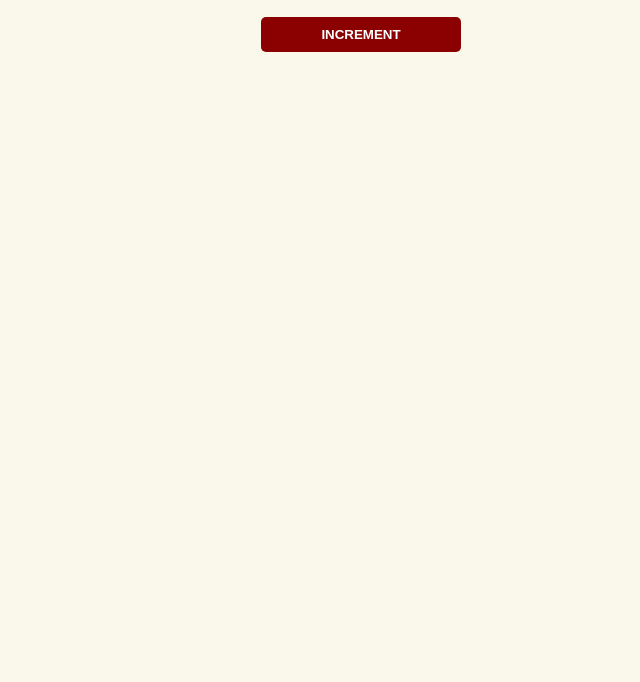
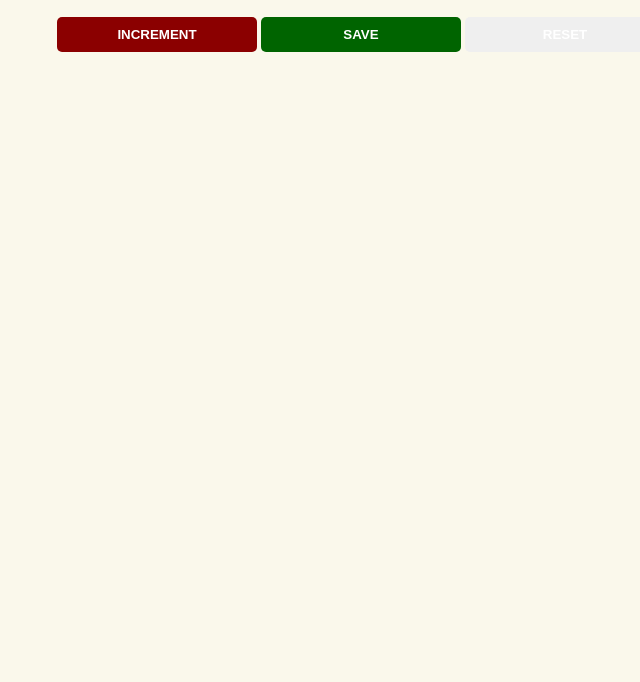
Before and after one commit to judiemosinabre/Learn-JavaScript, a plain HTML site: page passengerCounterApp/index.html in a window 1280 px wide. Shown: the part 118-800 px from the top of the page, without its empty margins (279-919 px from the left). Drawn offline with Linux system fonts and the light colour scheme.

Commit message:
added new buttons

```diff
--- a/passengerCounterApp/index.html
+++ b/passengerCounterApp/index.html
@@ -7,7 +7,11 @@
     <body>
         <h1>People entered: </h1>
         <h2 id="count-el">0</h2>
-        <button id="increment-btn" onclick="increment()">INCREMENT</button>
+        <div>
+            <button id="increment-btn" onclick="increment()">INCREMENT</button>
+            <button id="save-btn" onclick="save()">SAVE</button>
+            <button id="reset-btn" onclick="reset()">RESET</button>
+        </div>
         <script src="index.js"></script>
     </body>
 </html>
```
